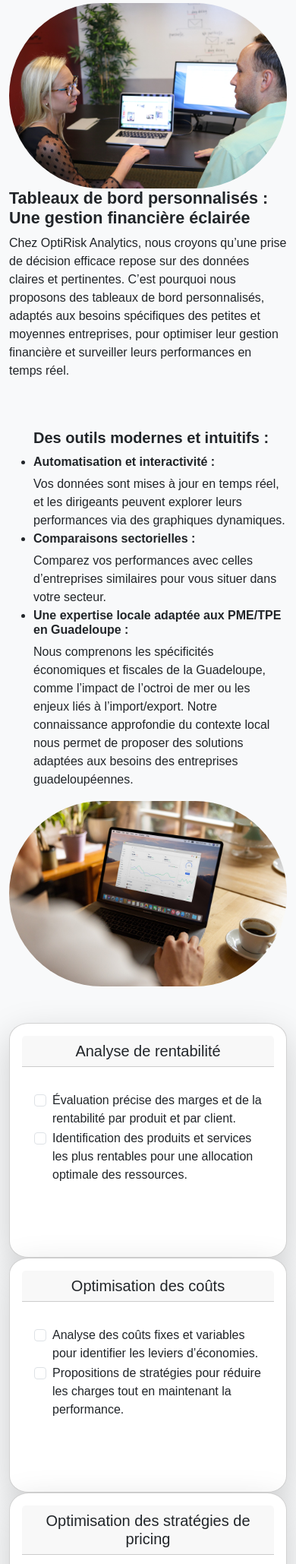
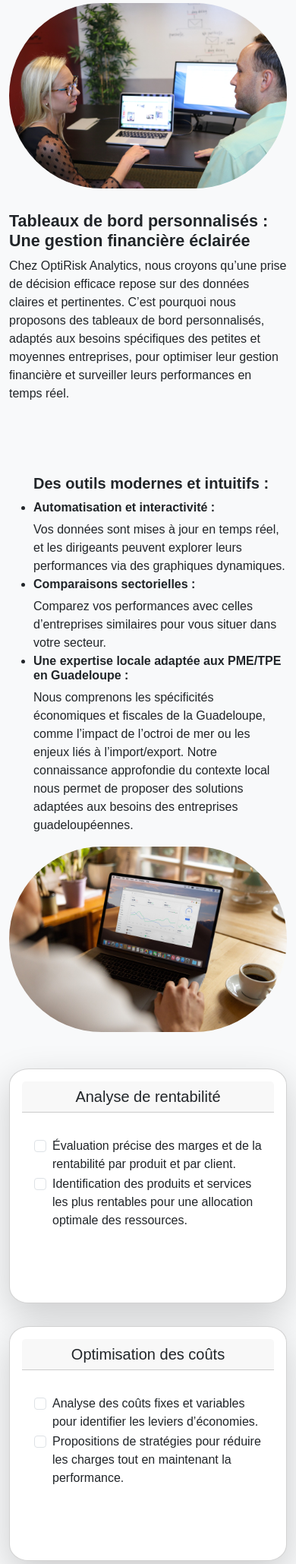
Before and after one commit to dorian68/OptiRisk_Analytics, a Django app: page /service_analysis/ in a window 390 px wide. Shown: the part 219-2277 px from the top of the page at 76% size. Run offline with Django 3.2, Linux system fonts and the light colour scheme; some libraries are stand-ins or nearby versions.

Commit message:
060120254 bigmaj4

```diff
--- a/website/static/css/style.css
+++ b/website/static/css/style.css
@@ -77,3 +77,9 @@
     border-bottom: 100px solid white;
     border-top: 100px solid white;
   }
+
+  @media (max-width: 768px) {
+    .custom-spacing .col{
+        margin-bottom: 50px;
+    }
+  }
--- a/website/templates/service_analysis.html
+++ b/website/templates/service_analysis.html
@@ -16,6 +16,14 @@
 </head>
 <body>
         <section>
+            <style>
+                @media (max-width: 768px) {
+                    .custom-spacing .col{
+                        margin-bottom: 30px;
+                    }
+                }
+            </style>
+
             <!--TITLE-->
             <div class="container-fluid">
                 <h2 class="row mt-5 text-center"><strong>Gestion des risques et optimisation de vos performances financières</strong></h2>
@@ -25,7 +33,7 @@
             <div class="container mb-4">
 
                     <!--FIRST ROW-->
-                    <div class="row row-cols-1 row-cols-lg-2 my-5">
+                    <div class="row row-cols-1 row-cols-lg-2 my-5 custom-spacing">
                         <div class="col mx-auto">
                             <img src="../static/outil_bureautique.jpg" class="img-fluid rounded-pill" style="width:100%"></img>
                         </div>
@@ -67,7 +75,7 @@
                         </div>
                     </div>
 
-                    <div class="row row-cols-1 row-cols-lg-4 mb-5">
+                    <div class="row row-cols-1 row-cols-lg-4 mb-5 custom-spacing">
                         <div class="col mx-auto">
                             <div class="card h-100 shadow-lg p-3 mb-5 bg-white" style="border-radius: 7%;">
                                 <h5 class="card-header text-center">Analyse de rentabilité</h5>
@@ -211,7 +219,7 @@
                             <h4><strong>Valeurs ajoutées pour votre entreprise </strong>
                         </div>
                     </div>
-                    <div class="row row-cols-1 row-cols-lg-4 mb-5">
+                    <div class="row row-cols-1 row-cols-lg-4 mb-5 custom-spacing">
                         <div class="col mx-auto">
                             <div class="card h-100 shadow-lg p-3 mb-5 bg-white" style="border-radius: 7%;">
                                 <h5 class="card-header text-center">Anticipation des risques financiers</h5>
```
